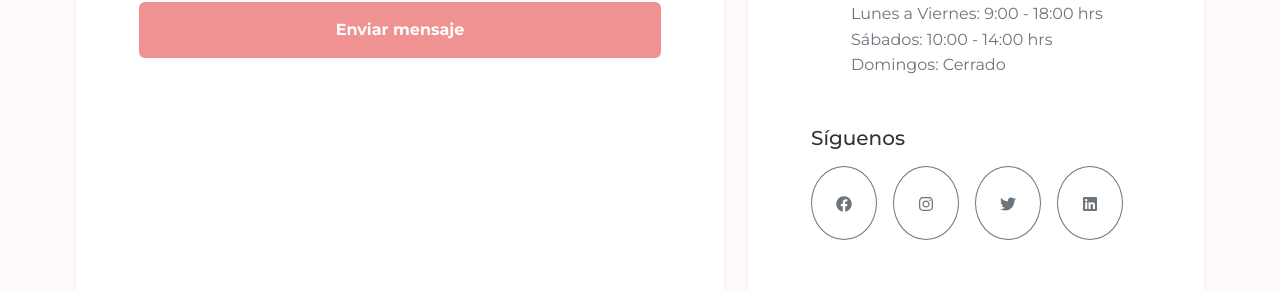
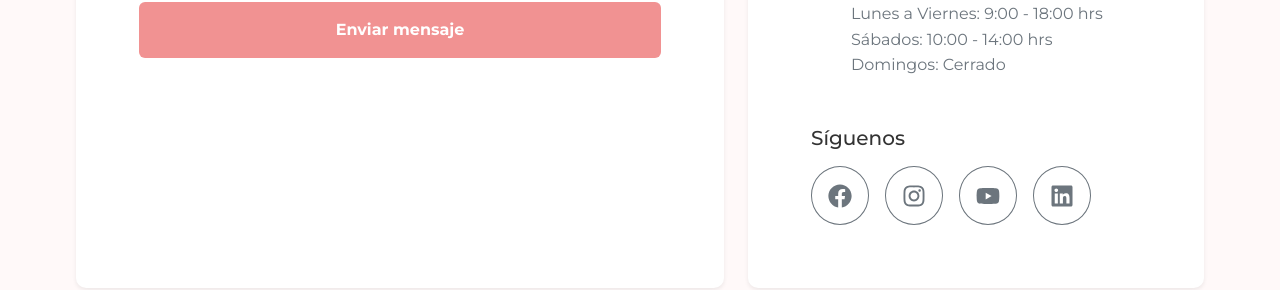
Before and after one commit to APAInsular/invited-front, a React (Create React App) app: page /contact in a window 1280 px wide. Shown: the part 1003-1293 px from the top of the page. Built offline with nearby package versions, Linux system fonts and the light colour scheme; no server answers; a web font is replaced by a local one.

Commit message:
about us

```diff
--- a/src/pages/ContactPage.jsx
+++ b/src/pages/ContactPage.jsx
@@ -1,5 +1,5 @@
 import React, { useState } from 'react';
-import { FaFacebook, FaInstagram, FaTwitter, FaLinkedin, FaMapMarkerAlt, FaPhone, FaEnvelope, FaClock } from 'react-icons/fa';
+import { FaFacebook, FaInstagram, FaTwitter, FaLinkedin, FaMapMarkerAlt, FaPhone, FaEnvelope, FaClock, FaYoutube } from 'react-icons/fa';
 import Footer from '../components/Footer';
 
 const ContactPage = () => {
@@ -208,17 +208,17 @@ const ContactPage = () => {
                                 <div className="mt-5">
                                     <h3 className="h5 mb-3" style={{ color: customStyles.textColor }}>Síguenos</h3>
                                     <div className="d-flex gap-3">
-                                        <a href="#" className="btn btn-outline-secondary btn-icon rounded-circle p-4">
-                                            <FaFacebook />
+                                        <a href="https://www.facebook.com/invit3d" className="btn btn-outline-secondary btn-icon rounded-circle p-3">
+                                            <FaFacebook size={24} />
                                         </a>
-                                        <a href="#" className="btn btn-outline-secondary btn-icon rounded-circle p-4">
-                                            <FaInstagram />
+                                        <a href="https://www.instagram.com/invited.es" className="btn btn-outline-secondary btn-icon rounded-circle p-3">
+                                            <FaInstagram size={24} />
                                         </a>
-                                        <a href="#" className="btn btn-outline-secondary btn-icon rounded-circle p-4">
-                                            <FaTwitter />
+                                        <a href="https://www.youtube.com/@Invited-es/" className="btn btn-outline-secondary btn-icon rounded-circle p-3">
+                                            <FaYoutube size={24} />
                                         </a>
-                                        <a href="#" className="btn btn-outline-secondary btn-icon rounded-circle p-4">
-                                            <FaLinkedin />
+                                        <a href="https://www.linkedin.com/company/platita/" className="btn btn-outline-secondary btn-icon rounded-circle p-3">
+                                            <FaLinkedin size={24} />
                                         </a>
                                     </div>
                                 </div>
```
